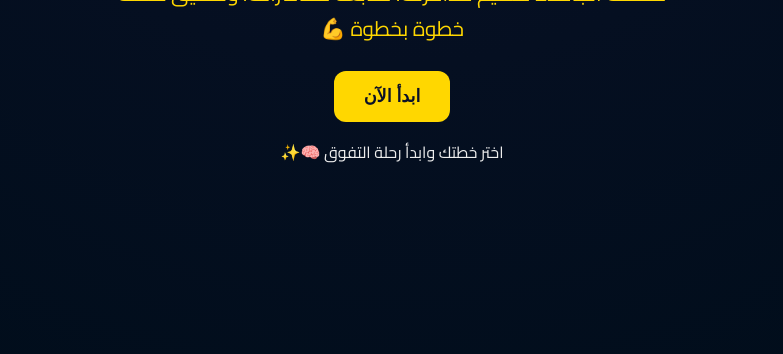
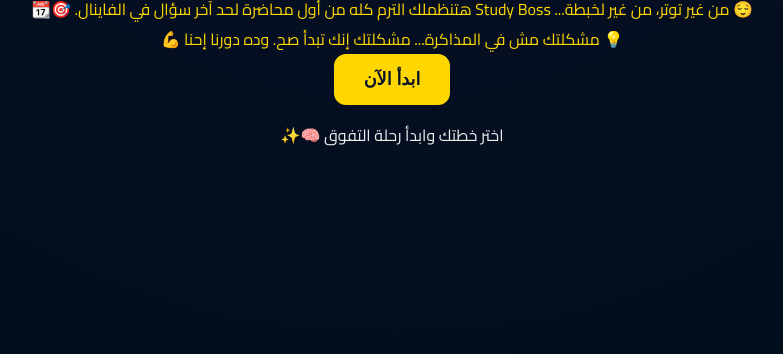
Before and after one commit to refat263/StudyBoss, a plain HTML site: page index.html in a window 1280 px wide. Shown: the part 446-800 px from the top of the page, without its empty margins (248-1031 px from the left). Drawn offline with Linux system fonts and the light colour scheme.

Commit message:
Update index.html

```diff
--- a/index.html
+++ b/index.html
@@ -72,7 +72,14 @@
 
   <div class="logo">🎓👑</div>
   <h1>Study Boss</h1>
-  <p>منصتك الجامدة لتنظيم مذاكرتك، متابعة محاضراتك، وتحقيق حلمك خطوة بخطوة 💪</p>
+<div class="fade-text" style="animation-delay: 0.5s;">
+  😌 من غير توتر، من غير لخبطة... Study Boss هتنظملك الترم كله من أول محاضرة لحد آخر سؤال في الفاينال. 🎯📆
+</div>
+
+<div class="fade-text" style="animation-delay: 1.5s;">
+  💡 مشكلتك مش في المذاكرة... مشكلتك إنك تبدأ صح. وده دورنا إحنا 💪
+</div>
+
   <a href="plans.html"><button class="btn">ابدأ الآن</button></a>
   <div class="sub-text">اختر خطتك وابدأ رحلة التفوق 🧠✨</div>
 
```
